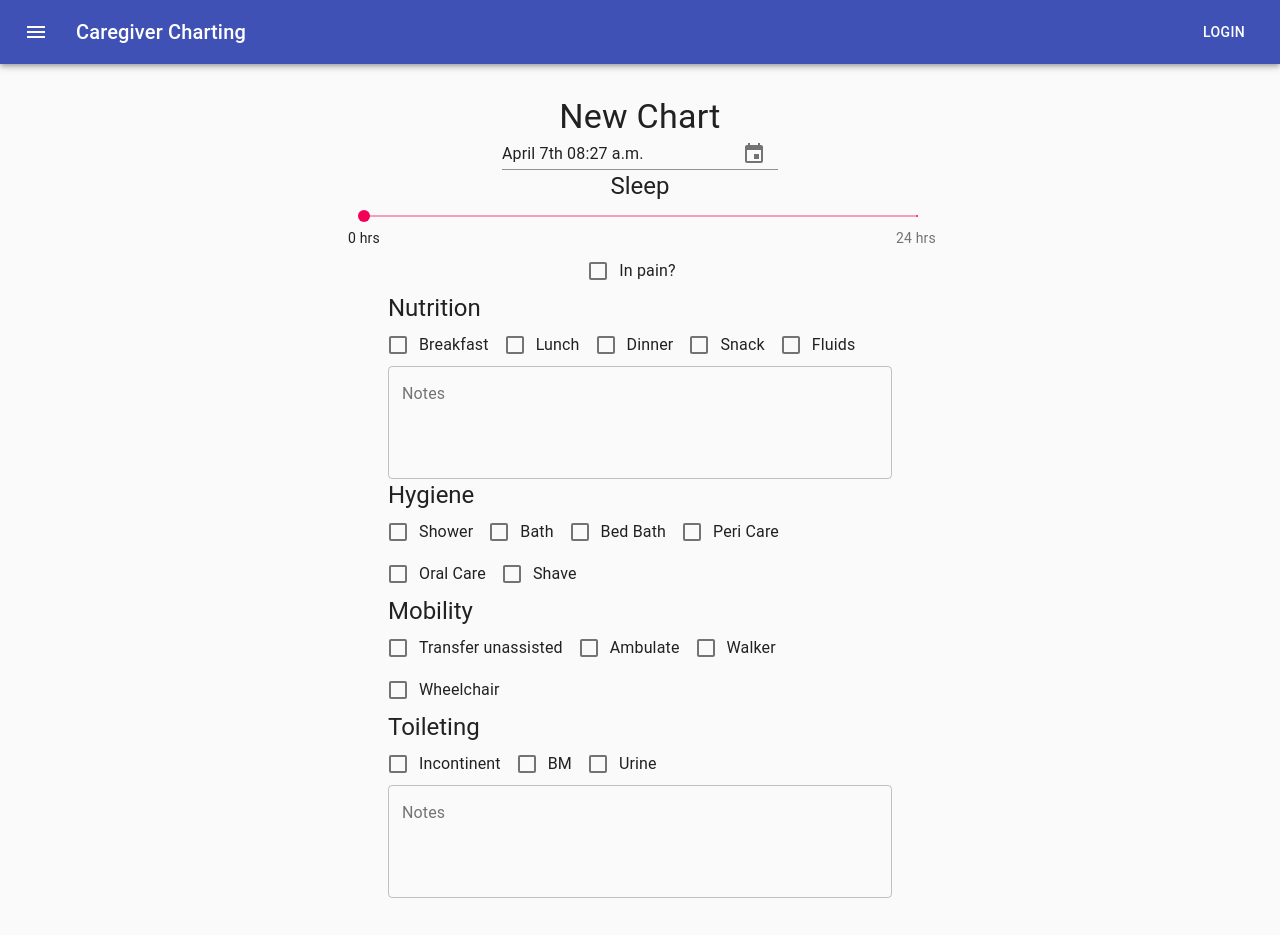
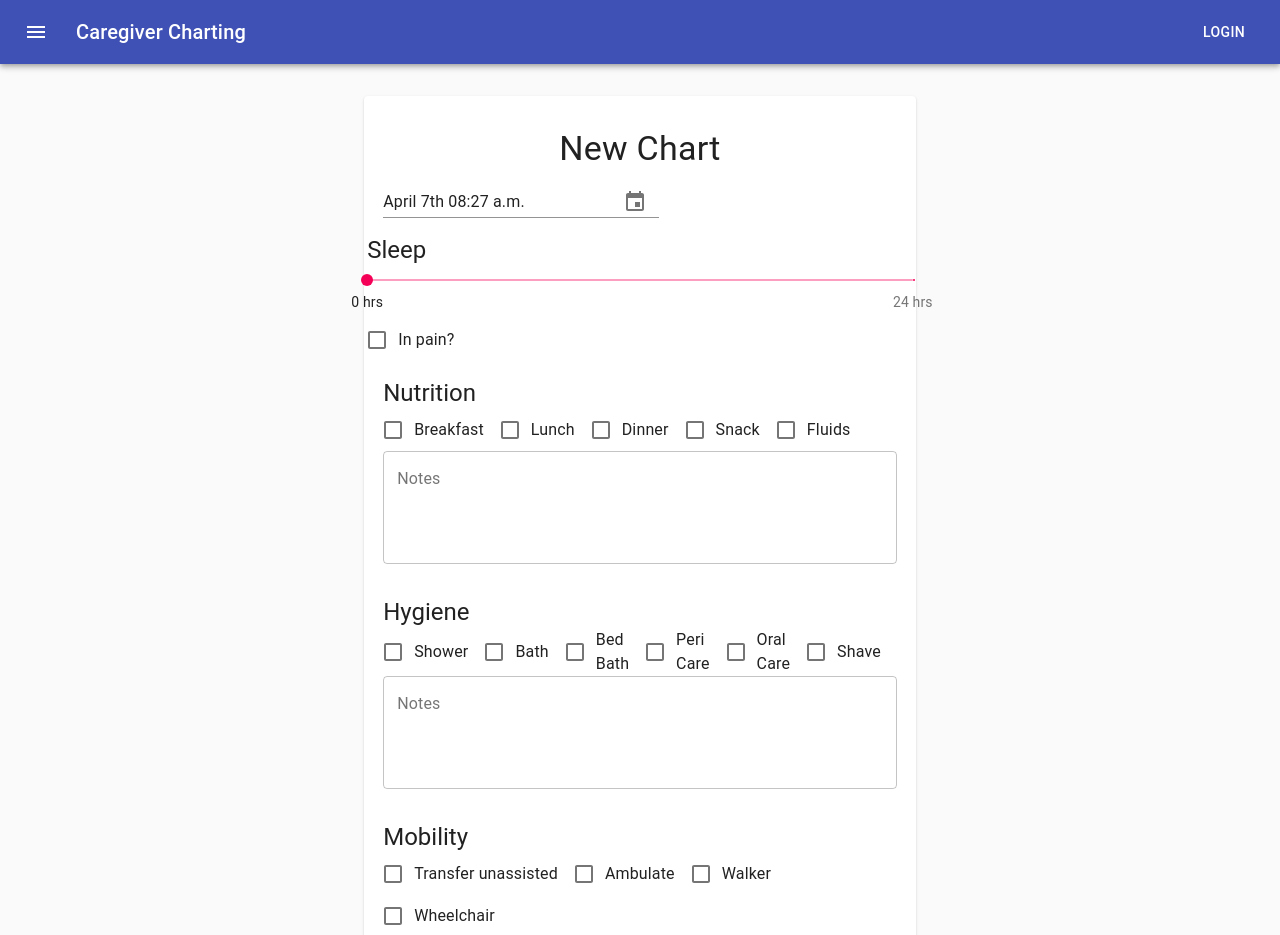
Before and after one commit to blangwell/caregiver-app-react, a React (Create React App) app: page /chart/new in a window 1280 px wide. Shown: the top 935 px of the page. Before the commit the page ends 898 px from the top, so only its background shows below. Built offline with nearby package versions, Linux system fonts and the light colour scheme.

Commit message:
Add form fields

```diff
--- a/src/components/Chart.js
+++ b/src/components/Chart.js
@@ -1,5 +1,7 @@
 import { useState } from 'react';
+import Button from '@material-ui/core/Button';
 import Container from '@material-ui/core/Container';
+import Paper from '@material-ui/core/Paper';
 import Slider from '@material-ui/core/Slider';
 import Typography from '@material-ui/core/Typography';
 import TextField from '@material-ui/core/TextField';
@@ -17,25 +19,13 @@ import Toileting from './Toileting';
 import LabeledCheckbox from './LabeledCheckbox';
 
 const sleepMarks = [
-  {
-    value: 0,
-    label: '0 hrs'
-  },
-  {
-    value: 24,
-    label: '24 hrs'
-  }
+  { value: 0, label: '0 hrs' },
+  { value: 24, label: '24 hrs' }
 ]
 
 const painMarks = [
-  {
-    value: 0,
-    label: '0'
-  },
-  {
-    value: 10,
-    label: '10'
-  }
+  { value: 0, label: '0' },
+  { value: 10, label: '10' }
 ]
 
 const validationSchema = Yup.object({
@@ -45,13 +35,27 @@ const validationSchema = Yup.object({
 
 const useStyles = makeStyles(theme => ({
   root: {
-    marginTop: theme.spacing(4),
+    margin: theme.spacing(4),
     display: 'flex',
     flexDirection: 'column',
-    alignItems: 'center'
+    alignItems: 'center',
   },
+  chartSection: {
+    padding: theme.spacing(2)
+  },
+  checkboxGroup: {
+    display: 'flex',
+    alignItems: 'center',
+  },
+  form: {
+    display: 'flex',
+    flexDirection: 'column',
+    alignItems: 'center',
+  },
+  title: {
+    paddingTop: theme.spacing(4)
+  }
 }));
-
 
 const Chart = props => {
   const [pain, setPain] = useState(false);
@@ -75,13 +79,16 @@ const Chart = props => {
   return (
     <MuiPickersUtilsProvider utils={DateFnsUtils}>
     <Container maxWidth="sm">
+    <Paper>
     <div className={classes.root}>
-      <Typography variant="h4" component="h1">
+      <Typography variant="h4" component="h1" className={classes.title}>
         New Chart
       </Typography>
+      <form>
         <KeyboardDateTimePicker
           maxDate={now}
           value={formik.values.dateTime}
+          className={classes.chartSection}
         />
         <Typography variant="h5">
           Sleep
@@ -115,13 +122,17 @@ const Chart = props => {
               valueLabelDisplay="auto"
             />
           </>
-        ) : null
-      }
-      <Nutrition />
-      <Hygiene />
-      <Mobility />
-      <Toileting />
+          ) : null }
+        <Nutrition formik={formik} classes={classes} />
+        <Hygiene formik={formik} classes={classes} />
+        <Mobility formik={formik} classes={classes} />
+        <Toileting formik={formik} classes={classes} />
+        <Button variant="contained" color="primary">
+          Save Chart
+        </Button>
+      </form>
     </div>
+    </Paper>
     </Container>
     </MuiPickersUtilsProvider>
   )
--- a/src/components/Hygiene.js
+++ b/src/components/Hygiene.js
@@ -1,21 +1,23 @@
-import Container from '@material-ui/core/Container';
 import Typography from '@material-ui/core/Typography';
-
 import LabeledCheckbox from './LabeledCheckbox';
+import NotesField from './NotesField';
 
 const Hygiene = props => {
   return(
-    <Container maxWidth="sm">
+    <div className={props.classes.chartSection}>
       <Typography variant="h5">
         Hygiene
       </Typography>
+      <div className={props.classes.checkboxGroup}>
         <LabeledCheckbox name="shower" color="primary" label="Shower" />
         <LabeledCheckbox name="bath" color="primary" label="Bath" />
         <LabeledCheckbox name="bedBath" color="primary" label="Bed Bath" />
         <LabeledCheckbox name="periCare" color="primary" label="Peri Care" />
         <LabeledCheckbox name="oralCare" color="primary" label="Oral Care" />
         <LabeledCheckbox name="shave" color="primary" label="Shave" />
-    </Container>
+      </div>
+      <NotesField name="hygieneNotes" fullWidth/>
+    </div>
   );
 };
 
--- a/src/components/Mobility.js
+++ b/src/components/Mobility.js
@@ -1,10 +1,10 @@
-import Container from '@material-ui/core/Container';
 import Typography from '@material-ui/core/Typography';
 import LabeledCheckbox from './LabeledCheckbox';
+import NotesField from './NotesField';
 
 const Mobility = props => {
   return (
-    <Container maxWidth="sm">
+    <div className={props.classes.chartSection}>
       <Typography variant="h5">
         Mobility
       </Typography>
@@ -12,7 +12,8 @@ const Mobility = props => {
       <LabeledCheckbox name="ambulate" color="primary" label="Ambulate" />
       <LabeledCheckbox name="walker" color="primary" label="Walker" />
       <LabeledCheckbox name="wheelchair" color="primary" label="Wheelchair" />
-    </Container>
+      <NotesField name="mobilityNotes" />
+    </div>
   );
 };
 
--- a/src/components/Nutrition.js
+++ b/src/components/Nutrition.js
@@ -1,22 +1,22 @@
-import Container from '@material-ui/core/Container';
 import Typography from '@material-ui/core/Typography';
-
 import LabeledCheckbox from './LabeledCheckbox';
 import NotesField from './NotesField';
 
 const Nutrition = props => {
   return (
-    <Container maxWidth="sm">
+    <div className={props.classes.chartSection}>
       <Typography variant="h5">
         Nutrition
       </Typography>
-      <LabeledCheckbox name="breakfast" color="primary" label="Breakfast" />
-      <LabeledCheckbox name="lunch" color="primary" label="Lunch" />
-      <LabeledCheckbox name="dinner" color="primary" label="Dinner" />
-      <LabeledCheckbox name="snack" color="primary" label="Snack" />
-      <LabeledCheckbox name="fluids" color="primary" label="Fluids" />
+      <div className={props.classes.checkboxGroup}>
+        <LabeledCheckbox name="breakfast" color="primary" label="Breakfast" />
+        <LabeledCheckbox name="lunch" color="primary" label="Lunch" />
+        <LabeledCheckbox name="dinner" color="primary" label="Dinner" />
+        <LabeledCheckbox name="snack" color="primary" label="Snack" />
+        <LabeledCheckbox name="fluids" color="primary" label="Fluids" />
+      </div>
       <NotesField name="nutritionNotes" />
-    </Container>
+    </div>
   )
 }
 
--- a/src/components/Toileting.js
+++ b/src/components/Toileting.js
@@ -1,12 +1,10 @@
-import Container from '@material-ui/core/Container';
 import Typography from '@material-ui/core/Typography';
-
 import LabeledCheckbox from './LabeledCheckbox';
 import NotesField from './NotesField';
 
 const Toileting = props => {
   return (
-    <Container maxWidth="sm">
+    <div className={props.classes.chartSection}>
       <Typography variant="h5">
         Toileting
       </Typography>
@@ -14,7 +12,7 @@ const Toileting = props => {
       <LabeledCheckbox name="bm" color="primary" label="BM" />
       <LabeledCheckbox name="urine" color="primary" label="Urine" />
       <NotesField name="toiletingNotes" />
-    </Container>
+    </div>
   );
 };
 
```
Lines whose indentation alone changed are shown as unchanged.
